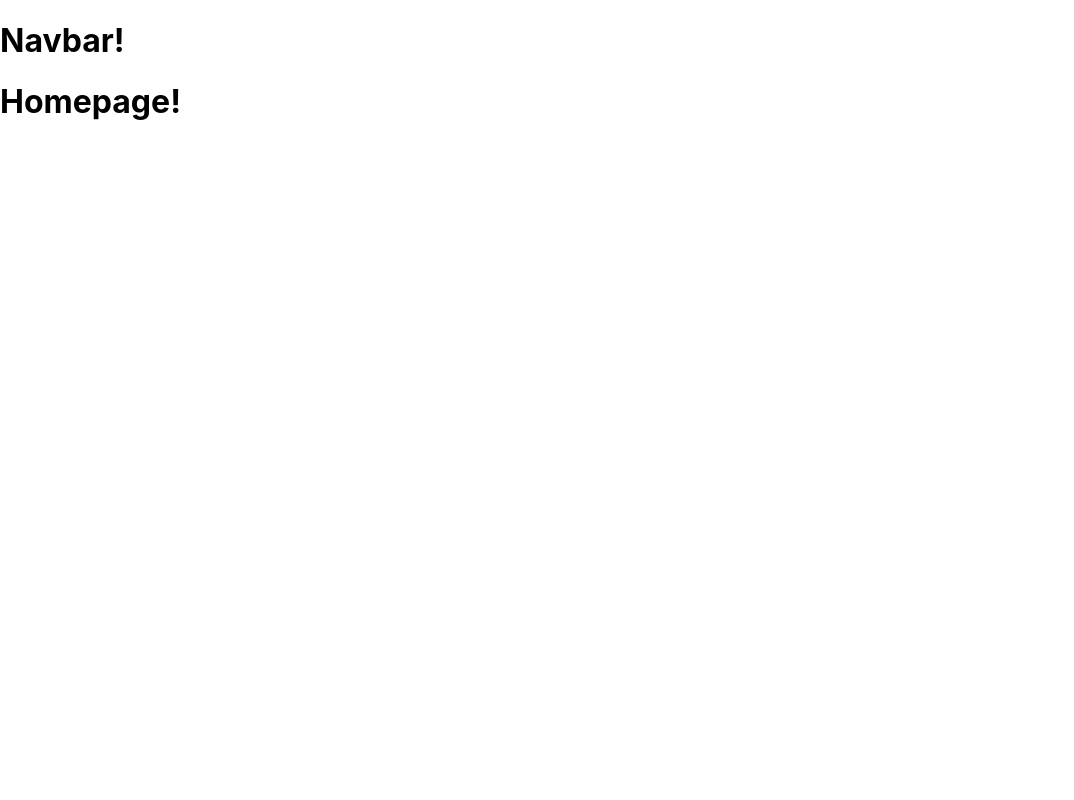
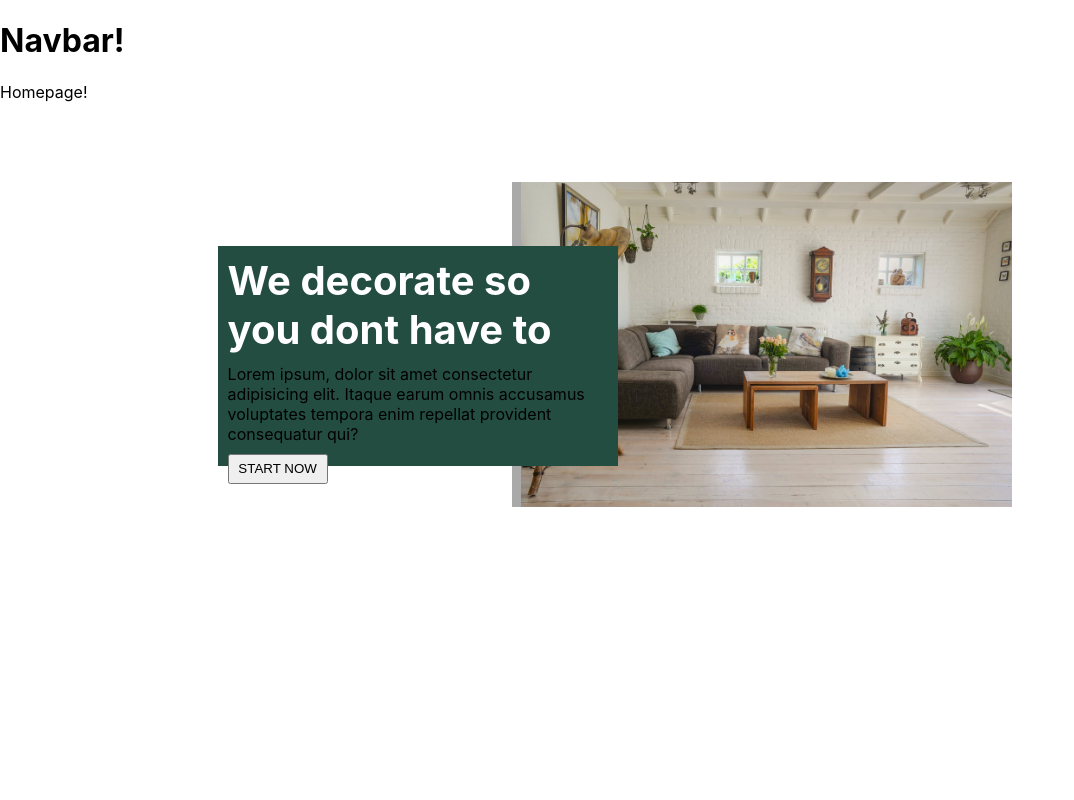
Before and after one commit to natelee3/new-interiorize, a React (Create React App) app: page / in a window 1280 px wide. Shown: the top 800 px of the page, without its empty margins (0-1074 px from the left). Built offline with nearby package versions, Linux system fonts and the light colour scheme.

Commit message:
started putting together the layout based off of mock design. Still in progress.

```diff
--- a/src/components/homepage/Homepage.jsx
+++ b/src/components/homepage/Homepage.jsx
@@ -1,6 +1,25 @@
+import "./homepage.css";
+import homepageImg2 from "./homepageImg2.jpg"
+
 const Homepage = () => {
     return (
-        <h1>Homepage!</h1>
+        <>
+            <p>Homepage!</p>
+            <div className="homeMainContainer">
+                <div className="mainBox1">
+                    <h1 className="greetingHeading">We decorate so you dont have to</h1>
+                    <p className="greetingContent">Lorem ipsum, dolor sit amet consectetur adipisicing elit. Itaque earum omnis accusamus voluptates tempora enim repellat provident consequatur qui?</p>
+                    <button className="startButton" onClick={() => {
+
+                    }}>
+                        START NOW
+                    </button>
+                </div>
+                <div className="mainBox2">
+                <img src={homepageImg2} alt="Decorated Home" />
+                </div>
+            </div>
+        </>
     )
 }
 
--- a/src/components/homepage/homepage.css
+++ b/src/components/homepage/homepage.css
@@ -0,0 +1,50 @@
+.homeMainContainer {
+    display: flex;
+    /* background-color: bisque; */
+    width: 80%;
+    height: 100vh;
+    margin: auto;
+}
+
+.mainBox1 {
+    display: block;
+    flex-direction: column;
+    background-color: #244d42;
+    width: 400px;
+    height: 220px;
+    margin-left: 7%;
+    margin-top: 10%;
+    z-index: 2;
+    position: absolute;
+}
+
+.mainBox2 {
+    display: flex;
+    position: absolute;
+    justify-content: flex-end;
+    background-color: darkgrey;
+    width: 500px;
+    height: 325px;
+    z-index: 1;
+    margin-left: 30%;
+    margin-top: 5%;
+}
+
+.greetingHeading {
+    padding: 10px;
+    margin: 0;
+    color: white;
+    font-size: 2.5rem;
+}
+
+.greetingContent {
+    padding: 10px;
+    padding-top: 0;
+    margin: 0;
+}
+
+.startButton {
+    width: 100px;
+    margin-left: 10px;
+    height: 30px
+}
```
Also changed, not shown: src/components/homepage/homepageImg.jpeg (added), src/components/homepage/homepageImg2.jpg (added).
